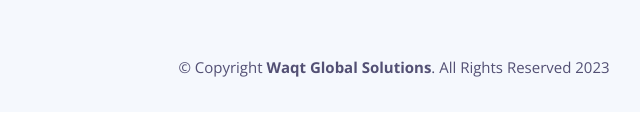
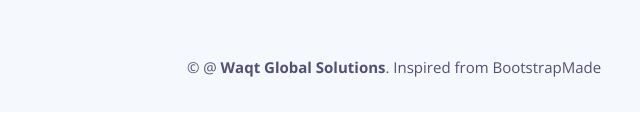
Before and after one commit to GDcon11/Waqt, a plain HTML site: page index.html in a window 1280 px wide. Shown: the part 6318-6434 px from the top of the page, 246-886 px from the left. Drawn offline with nearby package versions, Linux system fonts and the light colour scheme; a script that the page names is missing; files whose address does not match are found by name.

Commit message:
Update index.html

```diff
--- a/index.html
+++ b/index.html
@@ -975,7 +975,7 @@ Social Media Marketing (SMM) can benefit your business by increasing brand aware
 
     <div class="container">
       <div class="copyright">
-        &copy; Copyright<strong> Waqt Global Solutions</strong>. All Rights Reserved 2023
+        &copy; @<strong> Waqt Global Solutions</strong>. Inspired from BootstrapMade
       </div>
       <div class="credits">
         <!--
```
